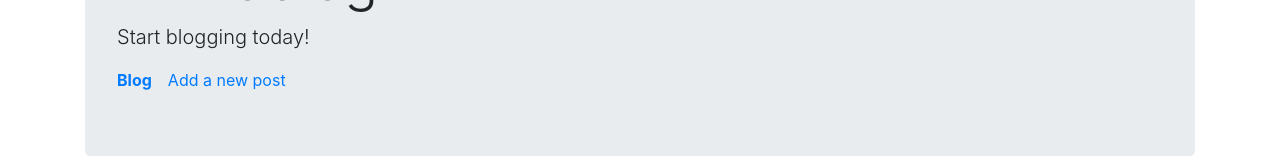
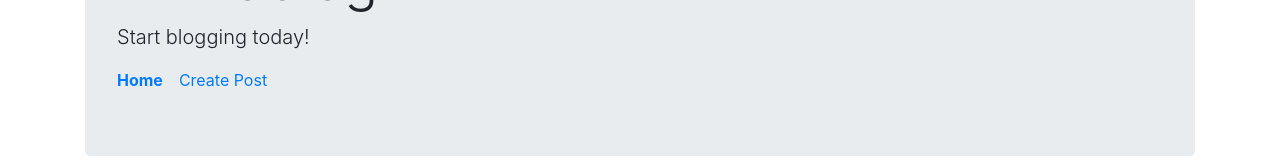
Before and after one commit to paigegodfrey/microblog, a React (Create React App) app in the folder frontend/: page / in a window 1280 px wide. Shown: the part 125-285 px from the top of the page. Built offline with nearby package versions, Linux system fonts and the light colour scheme; no server answers.

Commit message:
housecleaning

```diff
--- a/frontend/src/components/Navigation.js
+++ b/frontend/src/components/Navigation.js
@@ -8,8 +8,8 @@
       <h1 className="display-4">Microblog</h1>
       <p className="lead">Start blogging today!</p>
       <nav>
-        <NavLink exact to="/">Blog</NavLink>
-        <NavLink exact to="/new">Add a new post</NavLink>
+        <NavLink exact to="/">Home</NavLink>
+        <NavLink exact to="/new">Create Post</NavLink>
       </nav>
     </header>
   );
```
